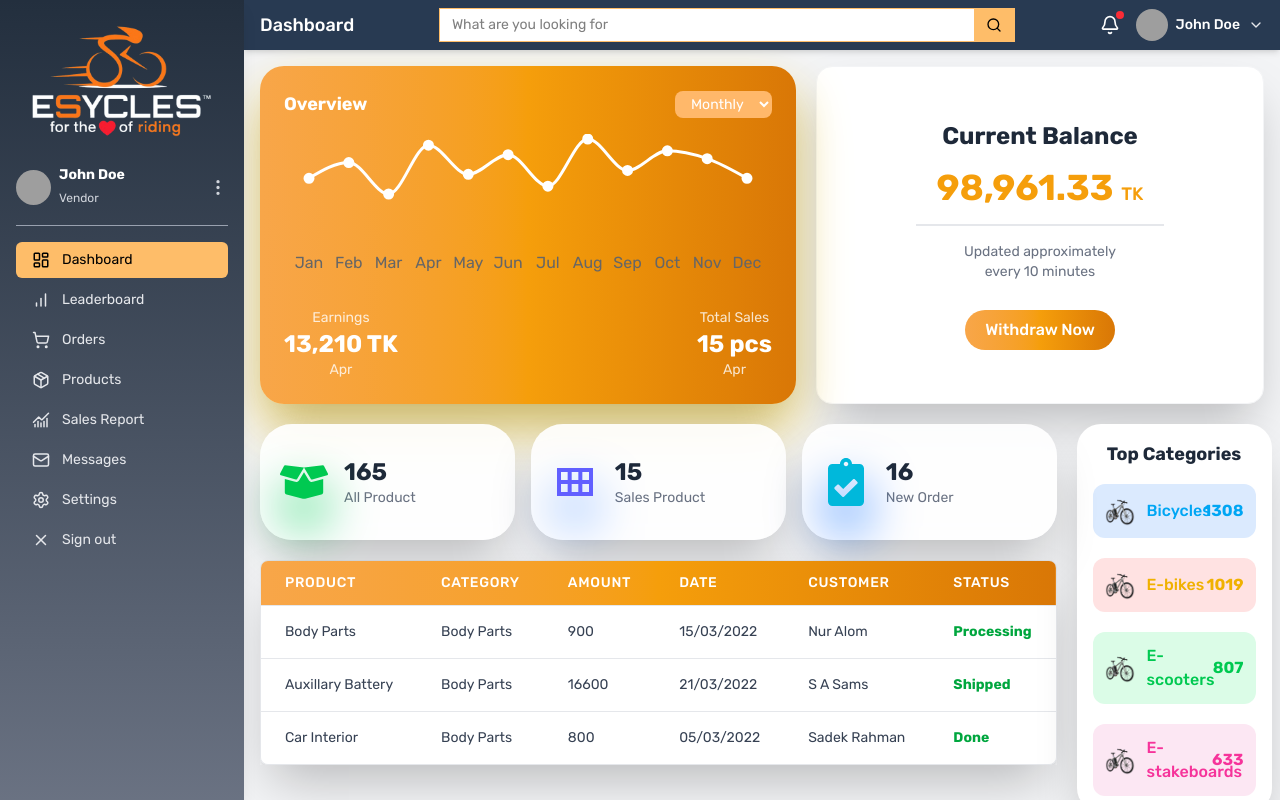
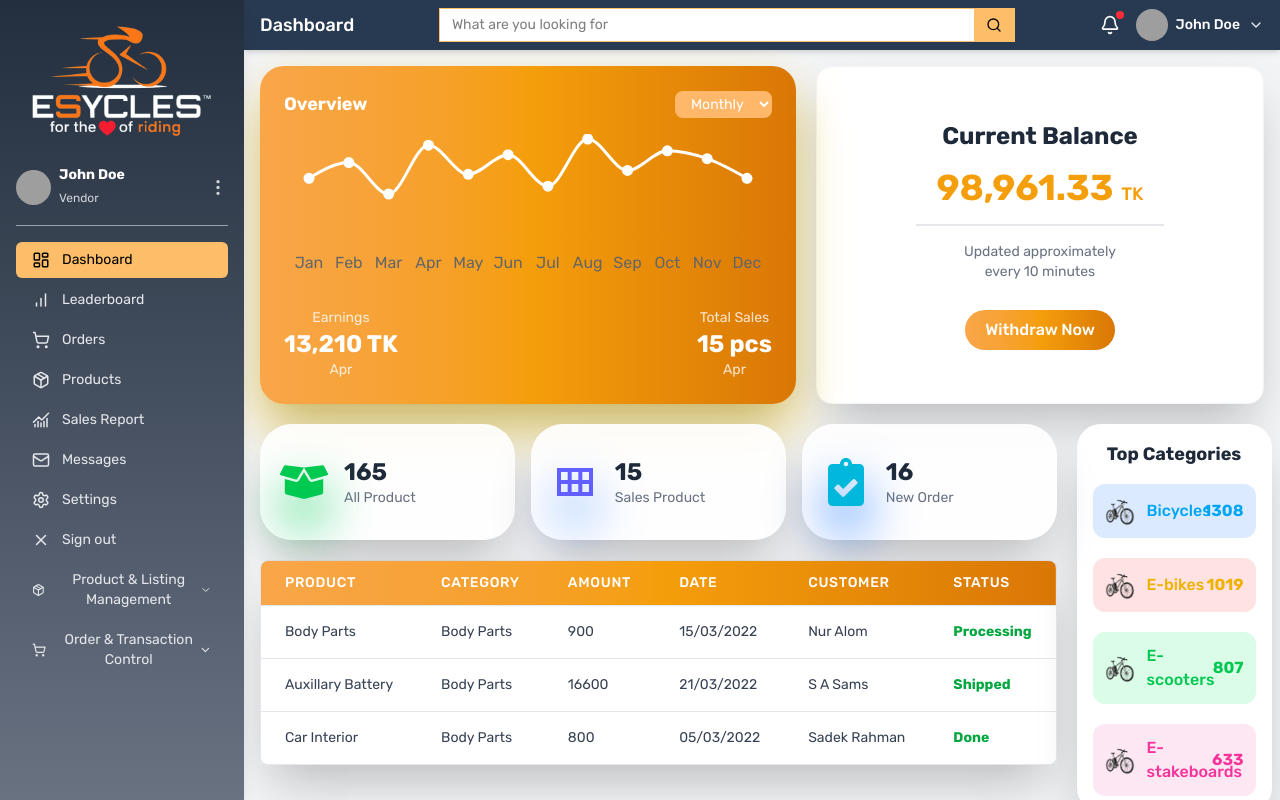
Before and after one commit to fahadsaeed8/esycles-vendor, a Next.js app: page / in a window 1280 px wide. Built offline with nearby package versions, Linux system fonts and the light colour scheme; grey boxes are pictures that could not be loaded.

Commit message:
make sidebar

```diff
--- /dev/null
+++ b/app/orders-transactions/bulk-order-requests/page.tsx
@@ -0,0 +1,9 @@
+import React from 'react'
+
+const page = () => {
+  return (
+    <div>page</div>
+  )
+}
+
+export default page
--- /dev/null
+++ b/app/orders-transactions/delivery-timelines/page.tsx
@@ -0,0 +1,9 @@
+import React from 'react'
+
+const page = () => {
+  return (
+    <div>page</div>
+  )
+}
+
+export default page
--- /dev/null
+++ b/app/product-listing/auctions/page.tsx
@@ -0,0 +1,9 @@
+import React from 'react'
+
+const page = () => {
+  return (
+    <div>page</div>
+  )
+}
+
+export default page
--- /dev/null
+++ b/app/product-listing/availability/page.tsx
@@ -0,0 +1,9 @@
+import React from 'react'
+
+const page = () => {
+  return (
+    <div>page</div>
+  )
+}
+
+export default page
--- /dev/null
+++ b/app/product-listing/classified-ads/page.tsx
@@ -0,0 +1,9 @@
+import React from 'react'
+
+const page = () => {
+  return (
+    <div>page</div>
+  )
+}
+
+export default page
--- /dev/null
+++ b/app/product-listing/rfqs/page.tsx
@@ -0,0 +1,9 @@
+import React from 'react'
+
+const page = () => {
+  return (
+    <div>page</div>
+  )
+}
+
+export default page
--- /dev/null
+++ b/app/product-listing/upload/page.tsx
@@ -0,0 +1,9 @@
+import React from 'react'
+
+const page = () => {
+  return (
+    <div>page</div>
+  )
+}
+
+export default page
--- a/components/common/sidebar/index.tsx
+++ b/components/common/sidebar/index.tsx
@@ -67,6 +67,71 @@ const menuItems: MenuItem[] = [
     label: "Sign out",
     icon: <X size={18} />,
     link: "/logout",
+  },
+  {
+    label: "Product & Listing Management",
+    icon: <Package size={18} />,
+    link: "/product-listing",
+    subItems: [
+      {
+        label: "Classified Ads",
+        link: "/product-listing/classified-ads",
+      },
+      {
+        label: "RFQs",
+        link: "/product-listing/rfqs",
+      },
+      {
+        label: "Auctions",
+        link: "/product-listing/auctions",
+      },
+      {
+        label: "Product Upload",
+        link: "/product-listing/upload",
+      },
+      {
+        label: "Availability Control",
+        link: "/product-listing/availability",
+      },
+    ],
+  },
+  {
+    label: "Order & Transaction Control",
+    icon: <ShoppingCart size={18} />,
+    link: "/orders-transactions",
+    subItems: [
+      {
+        label: "Incoming Orders",
+        link: "/orders-transactions/incoming-orders",
+        subItems: [
+          {
+            label: "Buy It Now",
+            link: "/orders-transactions/incoming-orders/buy-it-now",
+          },
+          {
+            label: "Bulk Orders",
+            link: "/orders-transactions/incoming-orders/bulk-orders",
+          },
+          { label: "RFQs", link: "/orders-transactions/incoming-orders/rfqs" },
+        ],
+      },
+      {
+        label: "Payments & Invoices",
+        link: "/orders-transactions/payments-invoices",
+      },
+      {
+        label: "Settlement Reports",
+        link: "/orders-transactions/settlement-reports",
+      },
+      {
+        label: "Delivery Timelines",
+        link: "/orders-transactions/delivery-timelines",
+      },
+      {
+        label: "Bulk Order Requests",
+        link: "/orders-transactions/bulk-order-requests",
+      },
+    ],
   },
 ];
 
@@ -191,7 +256,7 @@ export default function Sidebar() {
     }
   }, [pathname]);
 
-  const {profileImage} = useUser()
+  const { profileImage } = useUser();
   return (
     <>
       {/* Mobile Menu Button */}
@@ -229,7 +294,7 @@ export default function Sidebar() {
         </div>
 
         {/* Logo */}
-        <Link href={'/'}>
+        <Link href={"/"}>
           <Image
             src={"/icons/white-logo-latest.png"}
             width={120}
@@ -241,10 +306,10 @@ export default function Sidebar() {
 
         {/* User Profile */}
         <div className="w-full flex justify-between items-center border-b border-gray-400 pb-4 mb-4">
-          <Link href={'/settings'}>
+          <Link href={"/settings"}>
             <div className="flex gap-2 items-center">
               <Image
-              src=  {profileImage ||  "/icons/profile-active.jpg"}
+                src={profileImage || "/icons/profile-active.jpg"}
                 width={35}
                 height={35}
                 alt="Logo"
```
Lines whose indentation alone changed are shown as unchanged.
